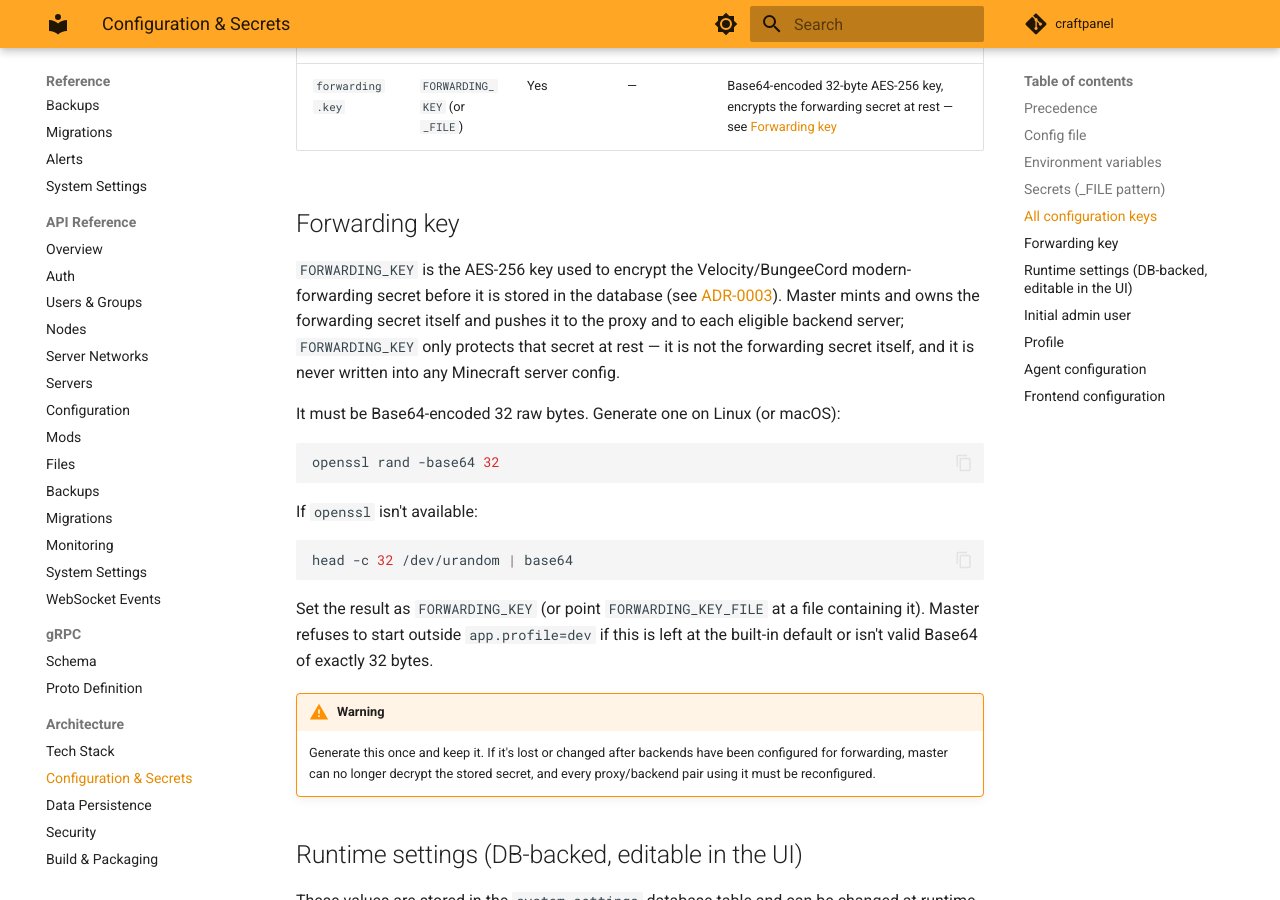
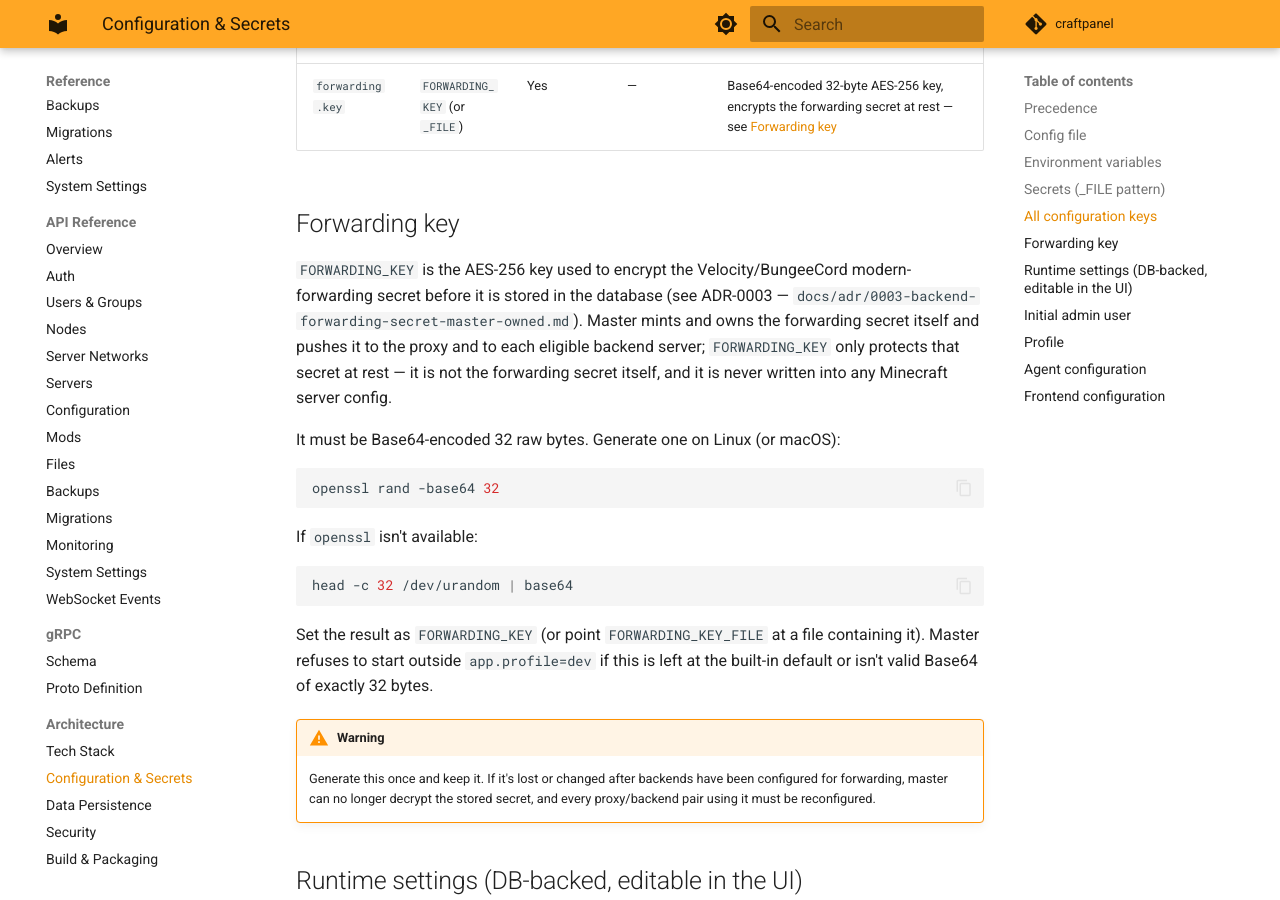
Before and after one commit to nelsongraca/craftpanel, an MkDocs documentation site: the page built from docs/src/tech-stack/configuration.md, in a window 1280 px wide and 900 px high, scrolled down 3567 px. Built offline with MkDocs 1.6.1 and Material for MkDocs 9.7.7, drawn with Linux system fonts in a browser that asks for light colours; comment, search, counter and statistics services are not loaded.

Commit message:
fix(docs): broken ADR link and docker-networks anchor in mkdocs strict mode
- tech-stack/configuration.md: ADR-0003 link pointed outside docs_dir (docs/adr/
  is not part of the published site); convert to plain text reference
- nodes/index.md: #docker-network anchor was singular but heading is
  'Docker Networks' → fix to #docker-networks (2 occurrences)

```diff
--- a/docs/src/tech-stack/configuration.md
+++ b/docs/src/tech-stack/configuration.md
@@ -81,7 +81,7 @@ Supported `_FILE` variables:
 
 ## Forwarding key
 
-`FORWARDING_KEY` is the AES-256 key used to encrypt the Velocity/BungeeCord modern-forwarding secret before it is stored in the database (see [ADR-0003](../../adr/0003-backend-forwarding-secret-master-owned.md)). Master mints and owns the forwarding secret itself and pushes it to the proxy and to each eligible backend server; `FORWARDING_KEY` only protects that secret at rest — it is not the forwarding secret itself, and it is never written into any Minecraft server config.
+`FORWARDING_KEY` is the AES-256 key used to encrypt the Velocity/BungeeCord modern-forwarding secret before it is stored in the database (see ADR-0003 — `docs/adr/0003-backend-forwarding-secret-master-owned.md`). Master mints and owns the forwarding secret itself and pushes it to the proxy and to each eligible backend server; `FORWARDING_KEY` only protects that secret at rest — it is not the forwarding secret itself, and it is never written into any Minecraft server config.
 
 It must be Base64-encoded 32 raw bytes. Generate one on Linux (or macOS):
 
```
Also changed, not shown: docs/src/nodes/index.md (+2 -2 lines).
